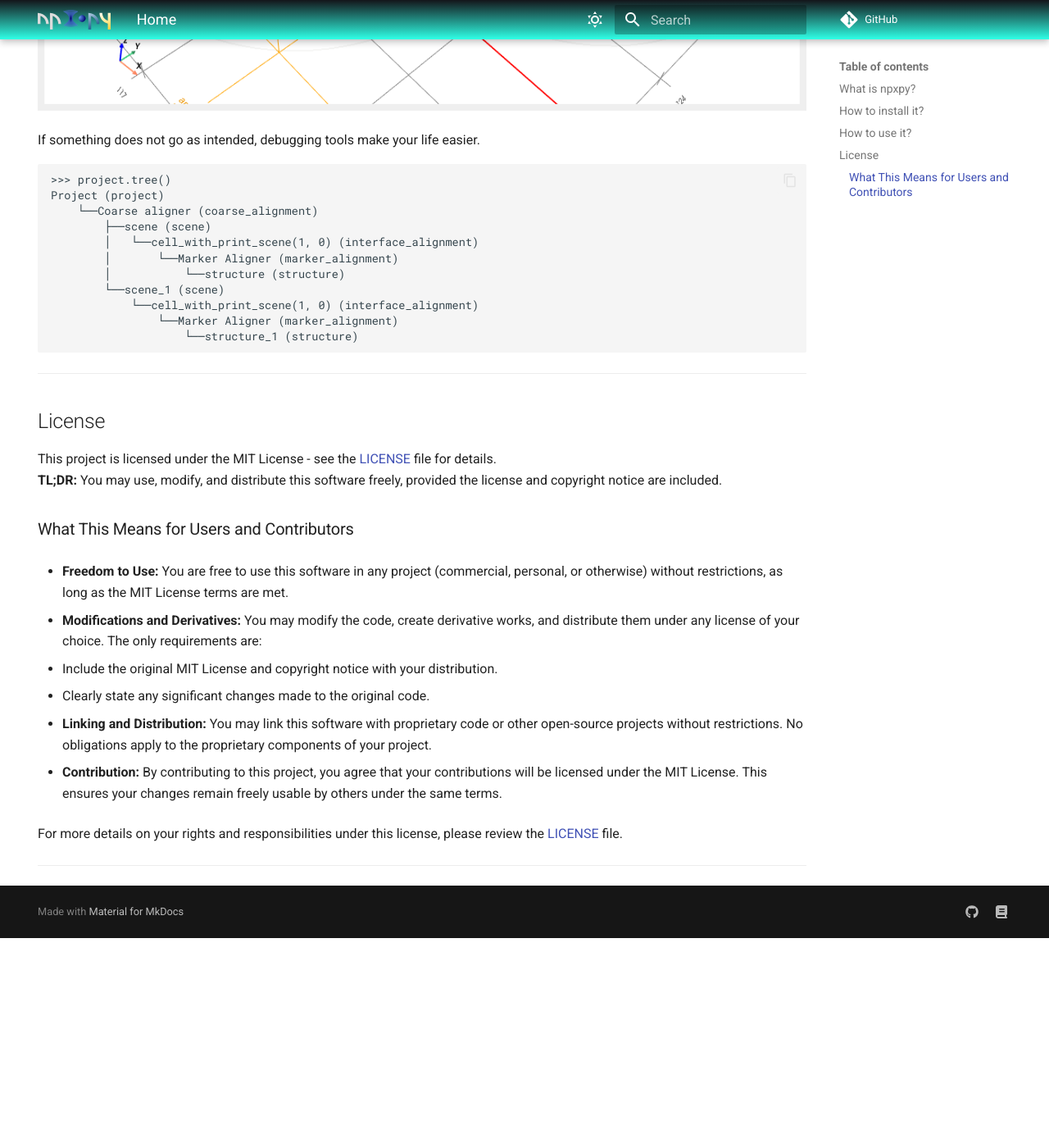
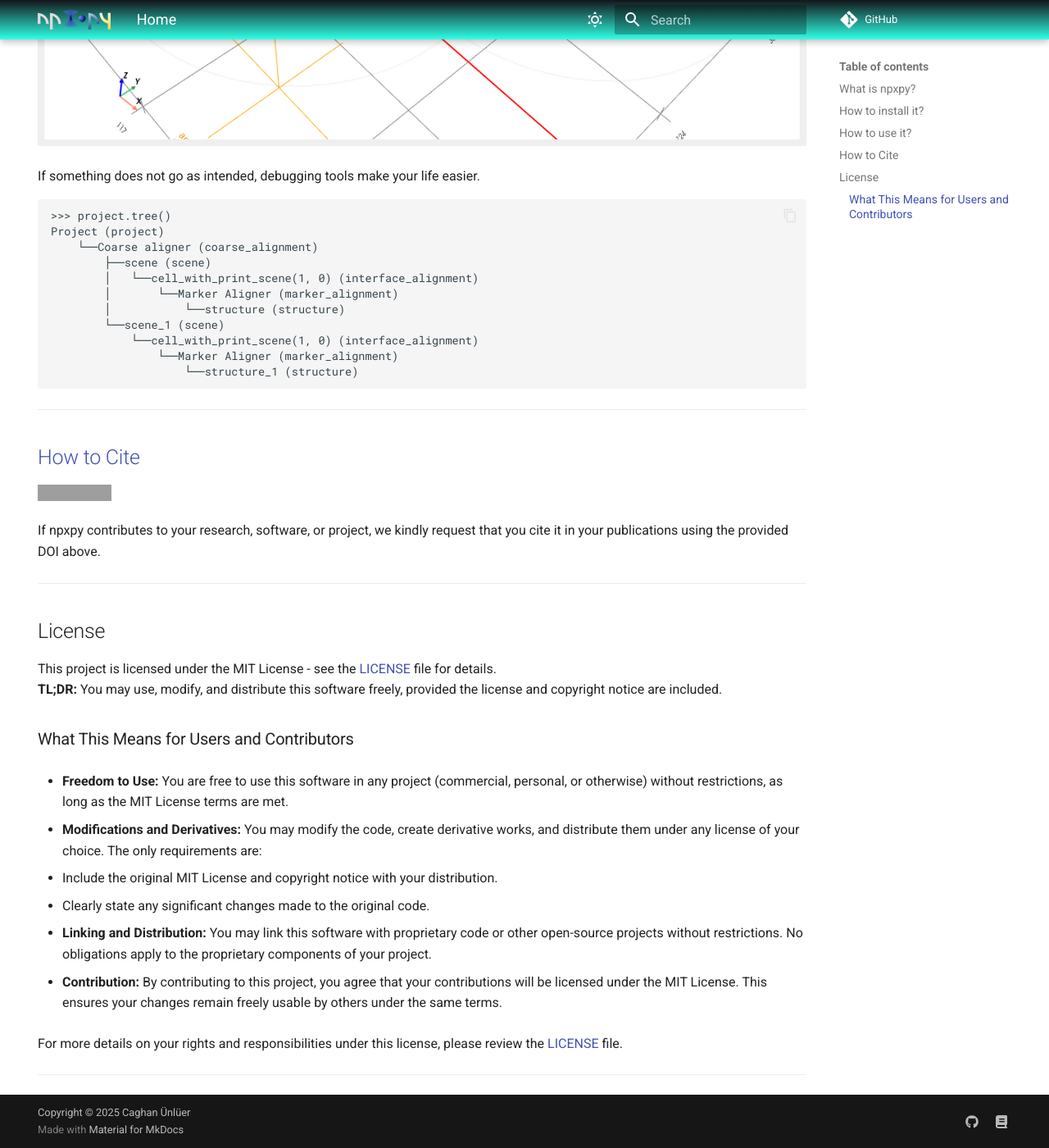
Before and after one commit to cuenlueer/npxpy, an MkDocs documentation site: the page built from docs/index.md, in a window 1280 px wide and 1400 px high, scrolled down 3876 px. Shown: the whole window at 82% size. Built offline with MkDocs 1.6.1 and Material for MkDocs 9.7.7, drawn with Linux system fonts in a browser that asks for light colours; comment, search, counter and statistics services are not loaded; before the commit the page ends 5020 px from its top, so only the background shows below that; grey boxes are pictures that could not be loaded.

````diff
--- a/docs/index.md
+++ b/docs/index.md
@@ -7,7 +7,7 @@ hide:
 ![](images/logo.svg)
 
 ---
-
+[![DOI](https://zenodo.org/badge/776090967.svg)](https://doi.org/10.5281/zenodo.15038194)
 # npxpy
 
 ## What is npxpy?
@@ -160,6 +160,13 @@ Project (project)
                     └──structure_1 (structure)
 ```
 ---
+## [How to Cite](https://doi.org/10.5281/zenodo.15038194)
+[![DOI](https://zenodo.org/badge/776090967.svg)](https://doi.org/10.5281/zenodo.15038194)
+
+If npxpy contributes to your research, software, or project, we kindly request that you cite it in your
+publications using the provided DOI above.
+
+---
 ## License
 
 This project is licensed under the MIT License - see the [LICENSE](https://github.com/cuenlueer/nanoAPI/blob/main/LICENSE)
--- a/mkdocs.yml
+++ b/mkdocs.yml
@@ -11,8 +11,7 @@ extra:
     - icon: fontawesome/solid/book
       link: https://cuenlueer.github.io./npxpy/
 
-#extra_javascript:
- #   - javascripts/header-social.js
+copyright: Copyright &copy; 2025 Caghan Ünlüer
 
 theme:
   stylesheet:
````
Also changed, not shown: docs/howtocite/howtocite.md (+4 -0 lines), 1 other file.
